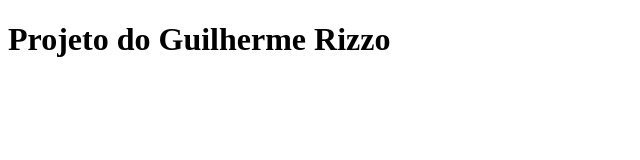
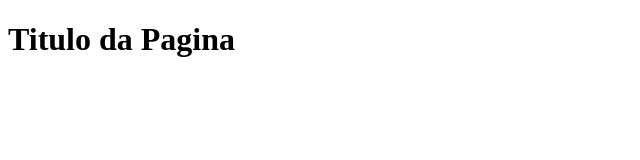
Before and after one commit to grizzo94/tutorialalura, a plain HTML site: page index.html in a window 1280 px wide. Shown: the whole page, without its empty margins (0-640 px from the left). Drawn offline with Linux system fonts and the light colour scheme.

Commit message:
Alteracao div por main

```diff
--- a/index.html
+++ b/index.html
@@ -5,6 +5,8 @@
     <title> Curso GIT </title>
   </head>
   <body>
-    <h1>Projeto do Guilherme Rizzo</h1>
+    <main>
+      <h1>Titulo da Pagina</h1>
+    </main>
   </body>
 </html>
```
